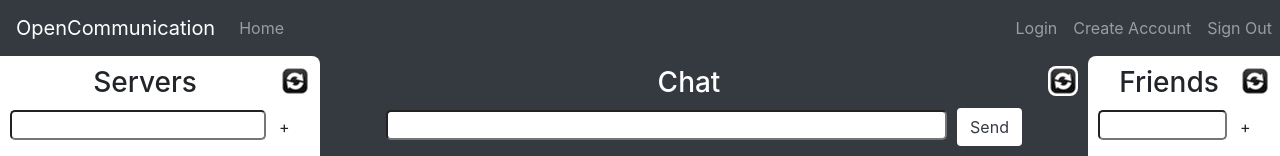
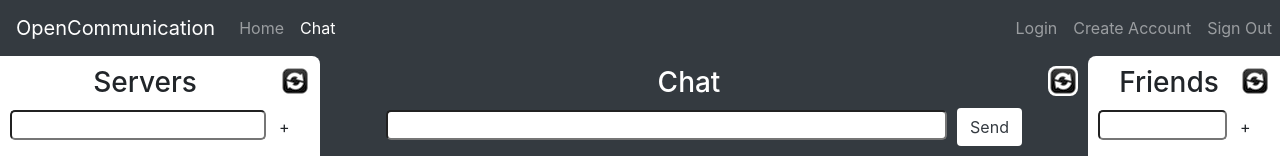
Before and after one commit to jaredglaser/OpenCommunicationFrontEnd, an Angular app: page /ui in a window 1280 px wide. Shown: the top 156 px of the page. Built offline with nearby package versions, Linux system fonts and the light colour scheme.

Commit message:
error fixed, Chat nav-lnk added to go to UI page

```diff
--- a/src/app/app.component.html
+++ b/src/app/app.component.html
@@ -11,6 +11,9 @@
     <ul class="navbar-nav">
       <li class="nav-item">
         <a class="nav-link" routerLink='home' routerLinkActive='active'>Home</a>
+      </li>
+      <li class="nav-item">
+        <a class="nav-link" routerLink='ui' routerLinkActive='active'>Chat</a>
       </li>
     </ul>
     <!-- If Not Logged In
--- a/src/app/pages/ui/ui.component.html
+++ b/src/app/pages/ui/ui.component.html
@@ -73,7 +73,7 @@
       <ul class="list-group list-group-flush" id="friends-list">
         <button *ngFor="let friend of friends" id="friend-username" (click)="handleListeners($event)" type="button"
           class="list-group-item list-group-item-action">
-          <span>{{friends.username}}</span>
+          <span>{{friend.username}}</span>
         </button>
       </ul>
     </div>
```
Also changed, not shown: src/app/pages/home/home.component.css (line endings or trailing spaces).
